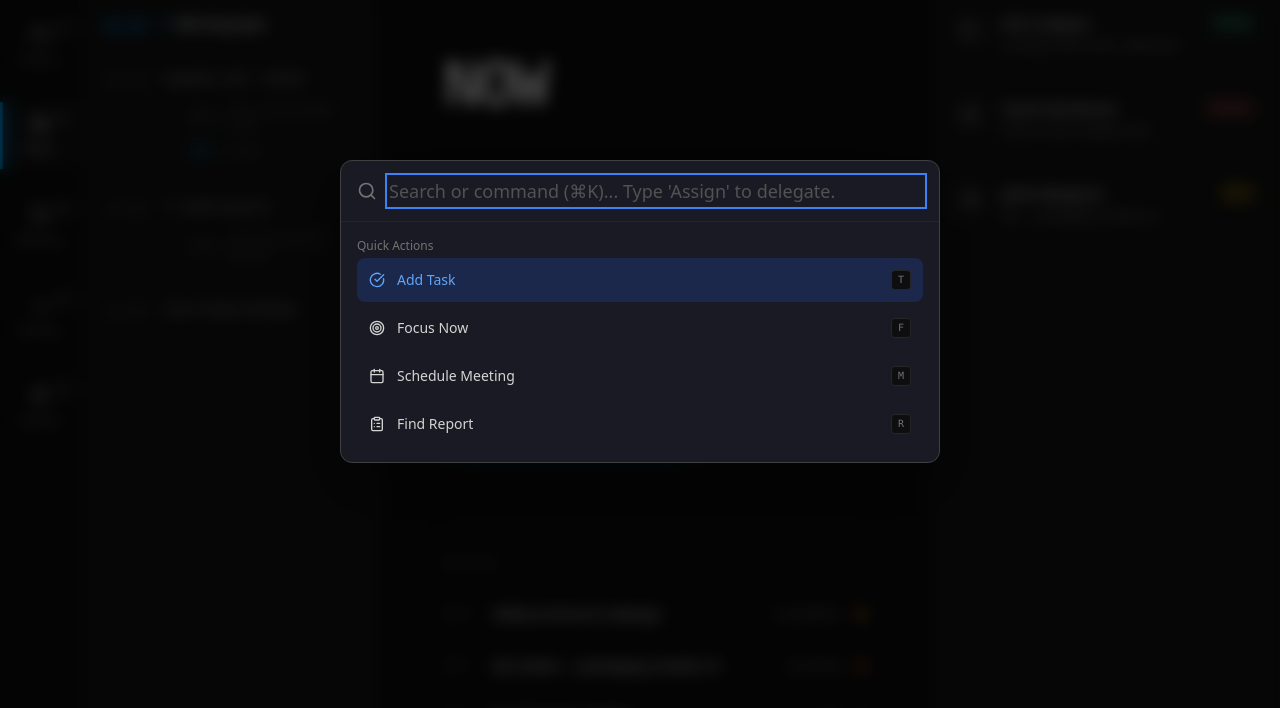
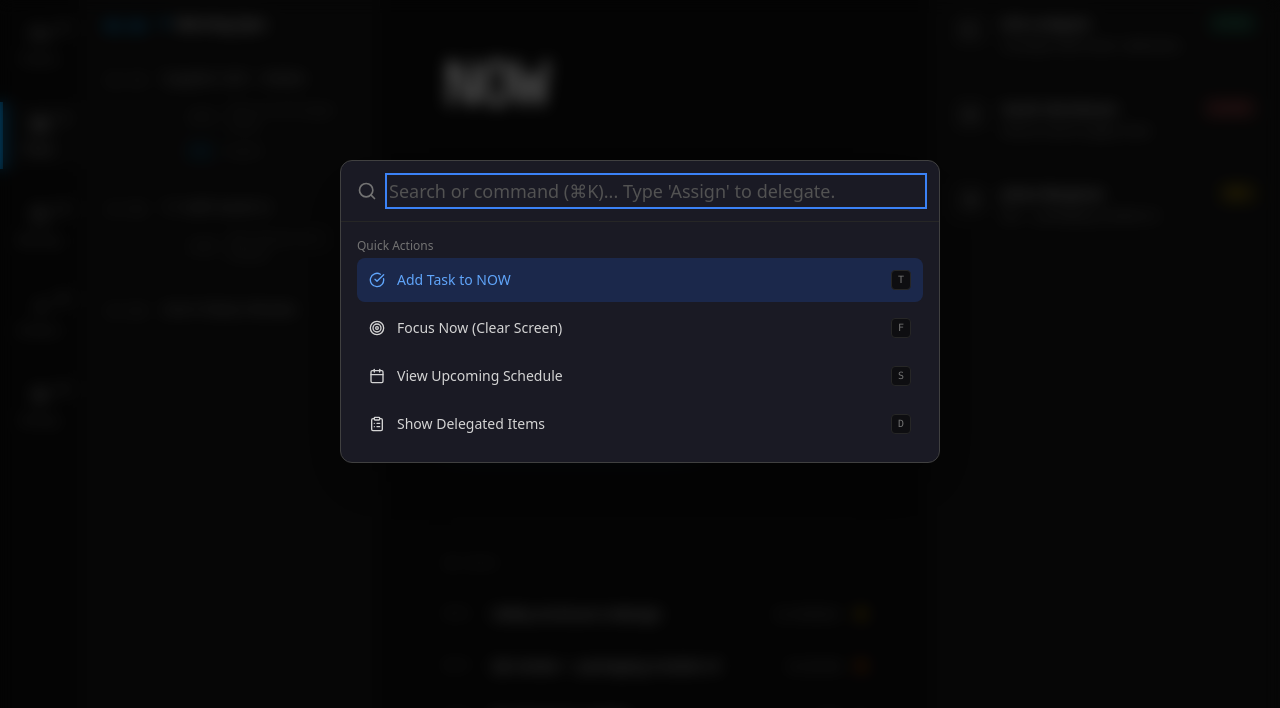
Before and after one commit to Kryckan/gemini-adhd-manager, a Next.js app: page / in a window 1280 px wide. Both pictures are taken after a click on the button "+S". Shown: the part 76-784 px from the top of the page. Built offline with nearby package versions, Linux system fonts and the light colour scheme; no server answers; the database is empty.

Commit message:
fix(sql): correct function syntax for delegation trigger

```diff
--- a/src/app/actions.ts
+++ b/src/app/actions.ts
@@ -40,3 +40,27 @@ export async function addTimelineNote(eventId: string, content: string, type: 'N
 
     revalidatePath('/');
 }
+
+export async function addTask(title: string, priority: string = 'MEDIUM', isNow: boolean = true) {
+    const supabase = await createClient();
+
+    const { data: { user } } = await supabase.auth.getUser();
+    if (!user) throw new Error('Unauthorized for task creation');
+
+    const { error } = await supabase
+        .from('tasks')
+        .insert({
+            owner_id: user.id,
+            title,
+            status: 'TODO',
+            priority,
+            is_now: isNow
+        });
+
+    if (error) {
+        console.error('Error inserting task:', error);
+        throw new Error('Failed to create task');
+    }
+
+    revalidatePath('/');
+}
--- a/src/components/ui/CommandPalette.tsx
+++ b/src/components/ui/CommandPalette.tsx
@@ -35,10 +35,25 @@ export function CommandPalette() {
                         </Command.Empty>
 
                         <Command.Group heading="Quick Actions" className="text-xs text-neutral-500 font-medium px-2 py-2">
-                            <CommandItem icon={<CheckCircle size={16} />} label="Add Task" shortcut="T" onSelect={() => console.log('Add Task')} />
-                            <CommandItem icon={<Target size={16} />} label="Focus Now" shortcut="F" onSelect={() => console.log('Focus Now')} />
-                            <CommandItem icon={<Calendar size={16} />} label="Schedule Meeting" shortcut="M" onSelect={() => console.log('Schedule')} />
-                            <CommandItem icon={<ClipboardList size={16} />} label="Find Report" shortcut="R" onSelect={() => console.log('Find Report')} />
+                            <CommandItem
+                                icon={<CheckCircle size={16} />}
+                                label="Add Task to NOW"
+                                shortcut="T"
+                                onSelect={() => {
+                                    import('@/app/actions').then(({ addTask }) => {
+                                        addTask('New Unnamed Task', 'MEDIUM', true).catch(console.error);
+                                    });
+                                    setCommandPaletteOpen(false);
+                                }}
+                            />
+                            <CommandItem
+                                icon={<Target size={16} />}
+                                label="Focus Now (Clear Screen)"
+                                shortcut="F"
+                                onSelect={() => setCommandPaletteOpen(false)}
+                            />
+                            <CommandItem icon={<Calendar size={16} />} label="View Upcoming Schedule" shortcut="S" onSelect={() => setCommandPaletteOpen(false)} />
+                            <CommandItem icon={<ClipboardList size={16} />} label="Show Delegated Items" shortcut="D" onSelect={() => setCommandPaletteOpen(false)} />
                         </Command.Group>
                     </Command.List>
                 </Command>
--- a/src/components/ui/QuickNoteModal.tsx
+++ b/src/components/ui/QuickNoteModal.tsx
@@ -29,9 +29,16 @@ export function QuickNoteModal() {
                     ref={inputRef}
                     placeholder="Jot down a thought..."
                     className="w-full bg-transparent text-white text-4xl font-light outline-none placeholder:text-neutral-700 resize-none h-40 focus:ring-0 overflow-hidden"
-                    onKeyDown={(e) => {
+                    onKeyDown={async (e) => {
                         if (e.key === 'Enter' && (e.metaKey || e.ctrlKey)) {
-                            console.log('Saved note:', e.currentTarget.value);
+                            const value = e.currentTarget.value.trim();
+                            if (value) {
+                                // Fire and forget server mutation
+                                import('@/app/actions').then(({ addTask }) => {
+                                    addTask(`Quick Note: ${value}`, 'LOW', true).catch(console.error);
+                                });
+                                if (inputRef.current) inputRef.current.value = '';
+                            }
                             setQuickNoteOpen(false);
                         }
                     }}
```
Also changed, not shown: 1 other file (tests, documents, lock files or other folders).
